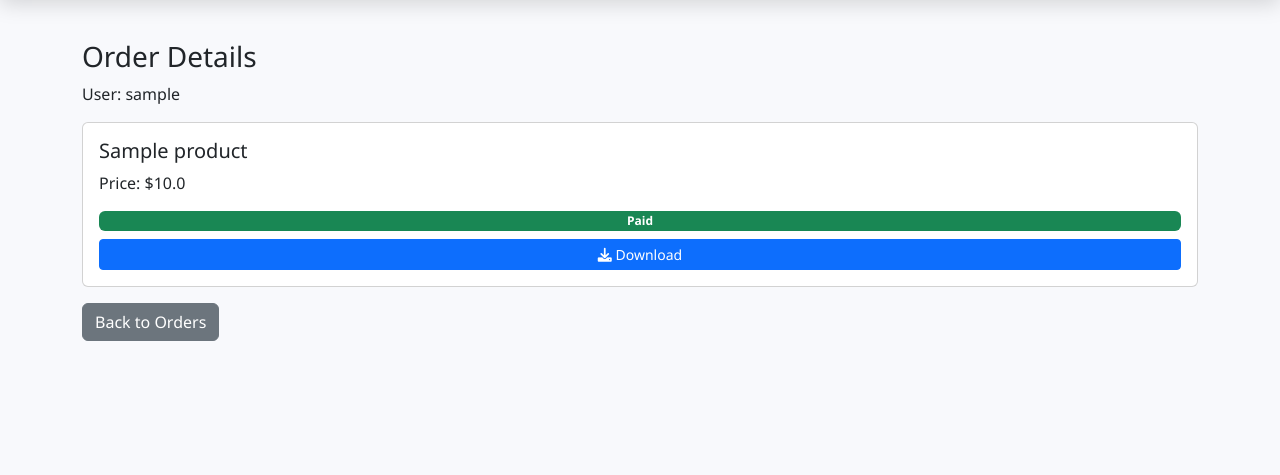
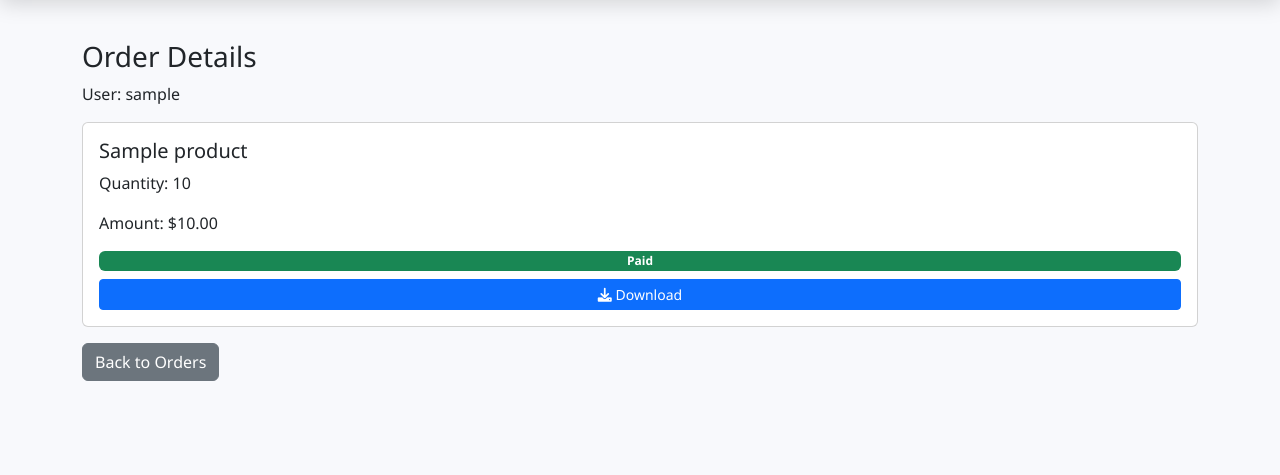
Before and after one commit to sajjadzolghadr/Django-Digital-Market, a Django app: page /orders/1 in a window 1280 px wide. Shown: the part 80-555 px from the top of the page. Run offline with Django 5.2, Linux system fonts and the light colour scheme; a user stored in the database is signed in; tables that the repository leaves empty hold one stand-in row (values such as "Sample post"); data that the repository does not hold is empty.

Commit message:
feat:Show order detail quantity

```diff
--- a/mysite/myapp/templates/myapp/order_detail.html
+++ b/mysite/myapp/templates/myapp/order_detail.html
@@ -11,7 +11,8 @@
 {% for detail in details %}
 <div class="card p-3 mb-2">
     <h5>{{ detail.product.name }}</h5>
-    <p>Price: ${{ detail.amount }}</p>
+    <p>Quantity: {{ detail.quantity }}</p>
+    <p>Amount: ${{ detail.amount|floatformat:2 }}</p>
 
     {% if detail.has_paid %}
     <span class="badge bg-success">Paid</span>
```
